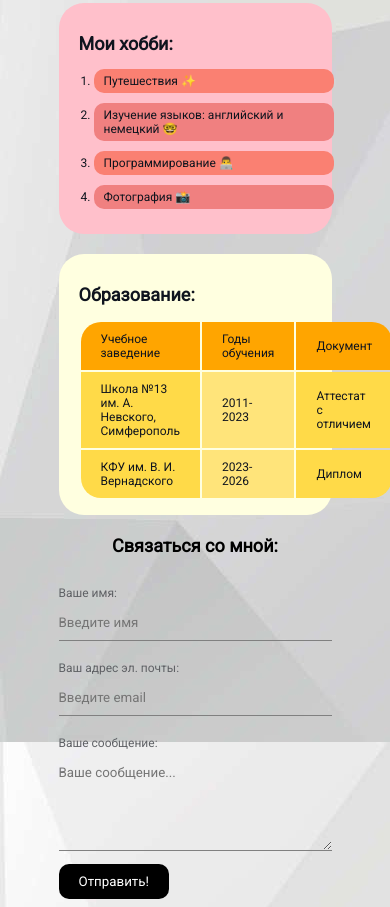
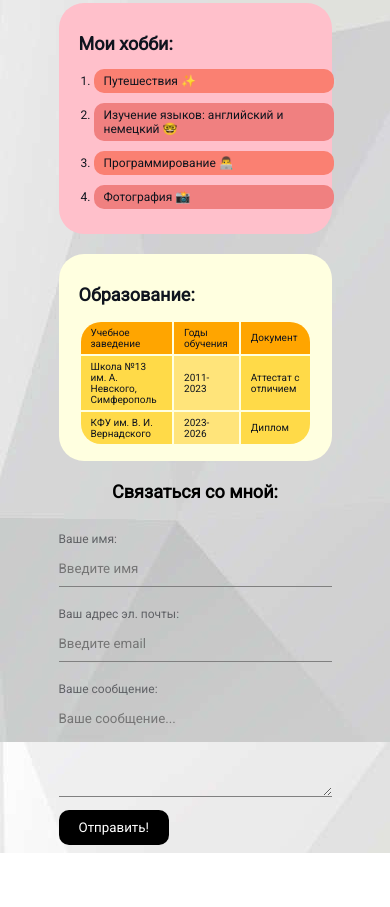
Before and after one commit to artem77chernyshev/cv-result-school, a plain HTML site: page index.html in a window 390 px wide. Shown: the part 601-1508 px from the top of the page. After the commit the page ends 1454 px from the top, so only its background shows below. Drawn offline with Linux system fonts and the light colour scheme.

Commit message:
Fixed table

```diff
--- a/cv.css
+++ b/cv.css
@@ -223,4 +223,8 @@ ol li:nth-child(even) {
         margin-bottom: 20px;
         margin-right: 0;
     }
+    table tr td {
+        padding: 5px 10px;
+        font-size: 10px;
+    }
 }
```
